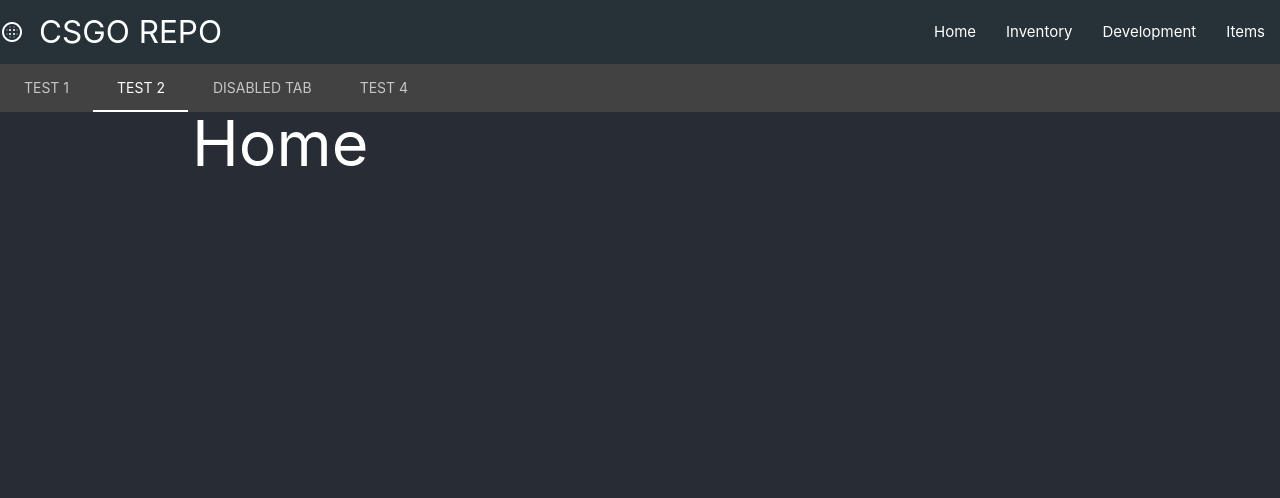
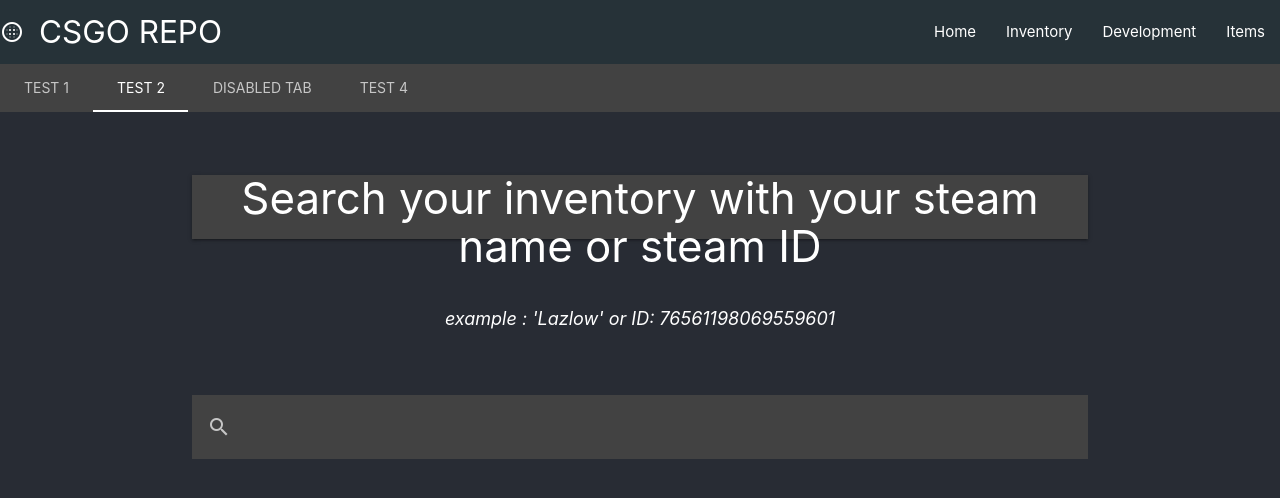
Before and after one commit to arianHaliti/CSGO-REPO, a React (Create React App) app in the folder client/: page / in a window 1280 px wide. Shown: the top 498 px of the page. Built offline with nearby package versions, Linux system fonts and the light colour scheme.

Commit message:
Added Preload and SearchBar and fixed a bug in prices

```diff
--- /dev/null
+++ b/client/src/components/layout/Preloader.js
@@ -0,0 +1,11 @@
+import React from "react";
+
+const Preloader = () => {
+  return (
+    <div className="progress white lighten-4">
+      <div className="indeterminate black"></div>
+    </div>
+  );
+};
+
+export default Preloader;
--- /dev/null
+++ b/client/src/components/layout/SearchBar.js
@@ -0,0 +1,47 @@
+import React, { Fragment, useState } from "react";
+import { Redirect } from "react-router-dom";
+const SearchBar = ({ props }) => {
+  const [search, setSearch] = useState("");
+  const [toInvetory, setToInventory] = useState(false);
+
+  const onChange = (e) => setSearch(e.target.value);
+
+  const onSubmit = (e) => {
+    e.preventDefault();
+    setToInventory(true);
+    console.log(search);
+  };
+  return toInvetory ? (
+    <Redirect to="/items" />
+  ) : (
+    <nav className="center grey darken-3" style={{ marginTop: "111px" }}>
+      <h3>Search your inventory with your steam name or steam ID</h3>
+
+      <i>
+        {" "}
+        <small>example : 'Lazlow' or ID: 76561198069559601 </small>
+      </i>
+
+      <div className="nav-wrapper grey darken-3">
+        <form style={{ marginTop: "50px" }} onSubmit={(e) => onSubmit(e)}>
+          <div className="input-field #ee6e73">
+            <input
+              value={search}
+              name="search"
+              id="search"
+              type="search"
+              required
+              onChange={(e) => onChange(e)}
+            />
+            <label className="label-icon" htmlFor="search">
+              <i className="material-icons">search</i>
+            </label>
+            <i className="material-icons">close</i>
+          </div>
+        </form>
+      </div>
+    </nav>
+  );
+};
+
+export default SearchBar;
--- a/client/src/components/pages/Home.js
+++ b/client/src/components/pages/Home.js
@@ -1,10 +1,11 @@
-import React from "react";
-
+import React, { useState, useEffect, Fragment } from "react";
+import SearchBar from "../../components/layout/SearchBar";
 const Home = () => {
+  const [search, setItems] = useState([]);
   return (
-    <div>
-      <h1>Home</h1>
-    </div>
+    <Fragment>
+      <SearchBar />
+    </Fragment>
   );
 };
 
--- a/client/src/components/pages/items/Items.js
+++ b/client/src/components/pages/items/Items.js
@@ -1,5 +1,6 @@
 import React, { useState, useEffect } from "react";
 import ItemSingle from "./ItemSingle";
+import Preloader from "../../layout/Preloader";
 import axios from "axios";
 const Item = () => {
   const [items, setItems] = useState([]);
@@ -19,7 +20,7 @@
   };
 
   if (loading) {
-    return <h4>Loading...</h4>;
+    return <Preloader />;
   }
   return (
     <div className="row">
```
Also changed, not shown: 1 other file (tests, documents, lock files or other folders).
